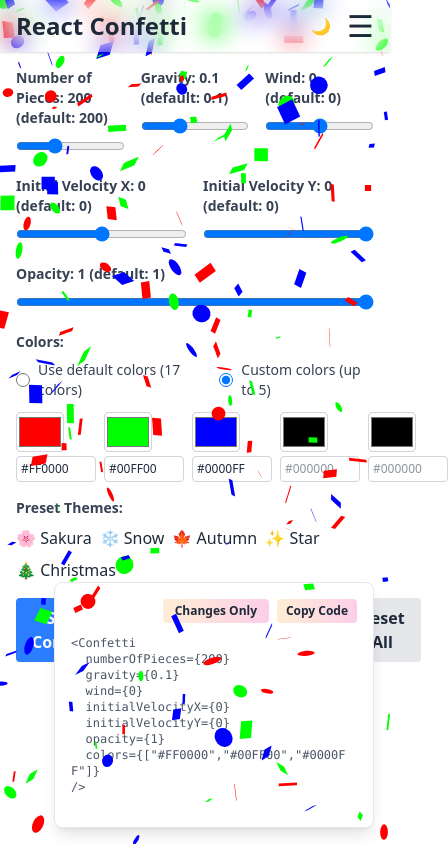
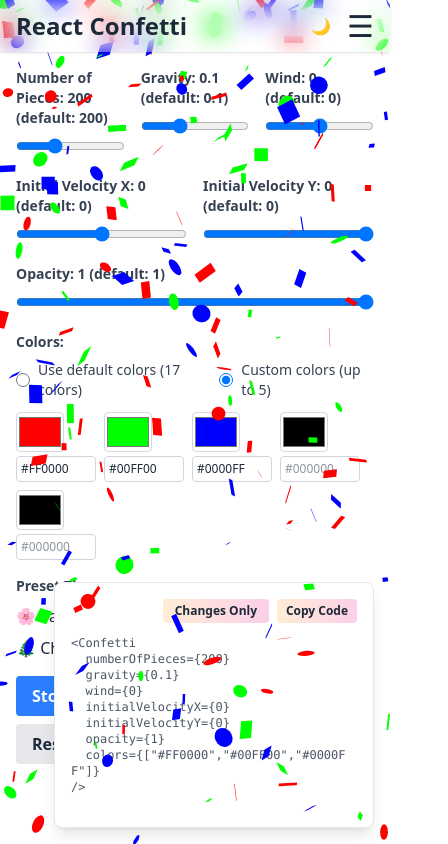
Before and after one commit to kkoisland/react-confetti-app, a React (Vite) app: page /playground in a window 390 px wide. Both pictures are taken after a click on the radio button "Custom colors (up to 5)". Shown: the whole page, 448 px wide, since content can reach past the window. Built offline with nearby package versions, Linux system fonts and the light colour scheme.

Commit message:
fix: wrap color picker and control button on mobile setting

```diff
--- a/src/pages/PlaygroundPage.tsx
+++ b/src/pages/PlaygroundPage.tsx
@@ -354,7 +354,7 @@
 
 					{useCustomColors && (
 						<div className="flex flex-col gap-2">
-							<div className="flex gap-2 items-center">
+							<div className="flex flex-wrap gap-2 items-center">
 								{customColors.map((color, index) => (
 									<div
 										key={`${index}-${color}`}
@@ -410,7 +410,7 @@
 				</div>
 
 				{/* Row 6: Control buttons */}
-				<div className="flex gap-2">
+				<div className="flex flex-wrap gap-2">
 					<button
 						type="button"
 						onClick={() => setShowConfetti(!showConfetti)}
```
